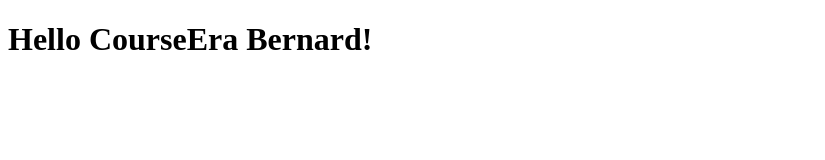
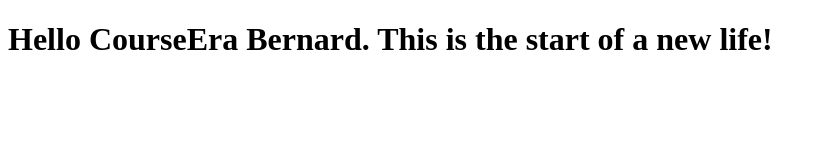
Before and after one commit to samindraburn/coursera-angularjs, a plain HTML site: page index.html in a window 1280 px wide. Shown: the whole page, without its empty margins (0-825 px from the left). Drawn offline with Linux system fonts and the light colour scheme.

Commit message:
Updated File

```diff
--- a/index.html
+++ b/index.html
@@ -5,6 +5,6 @@
     <title>Hello CourseEra</title>
   </head>
   <body>
-    <h1>Hello CourseEra Bernard!</h1>
+    <h1>Hello CourseEra Bernard. This is the start of a new life!</h1>
   </body>
 </html>
```
